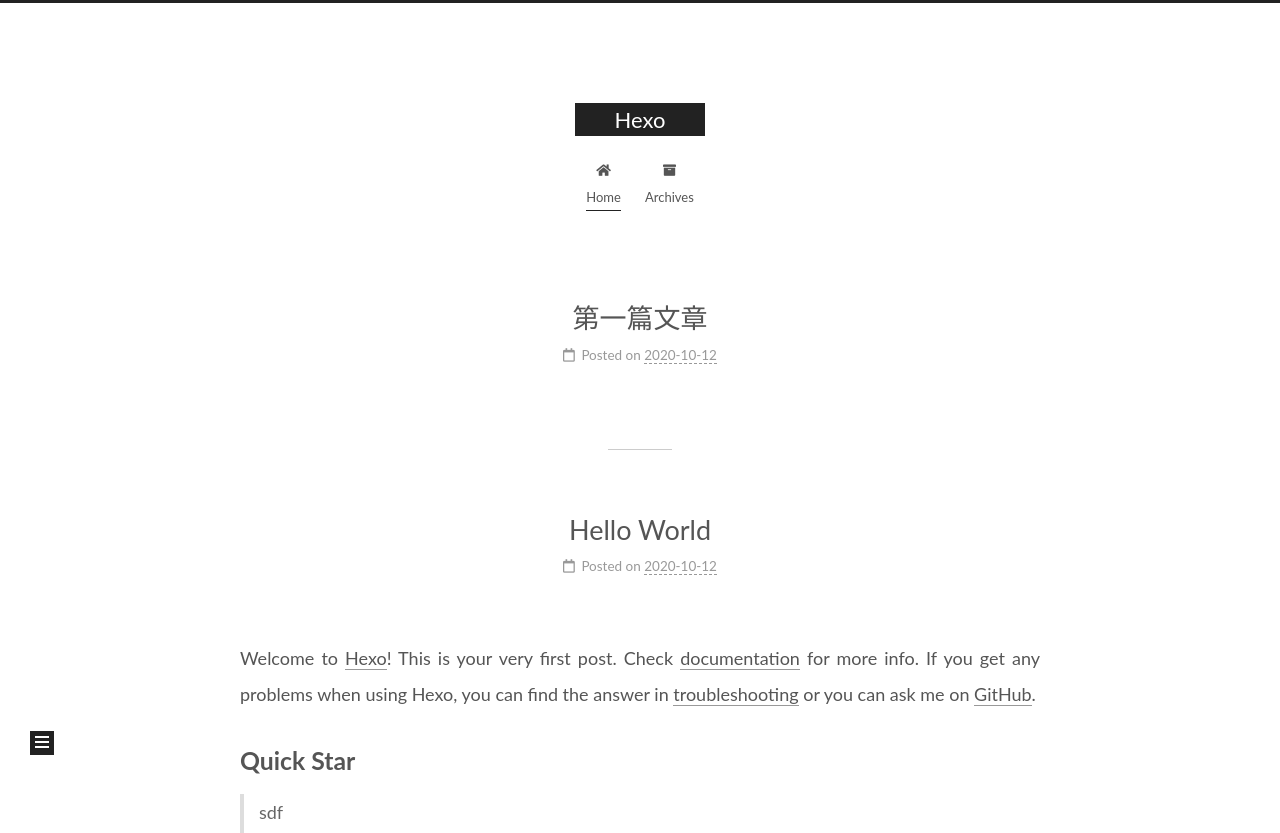
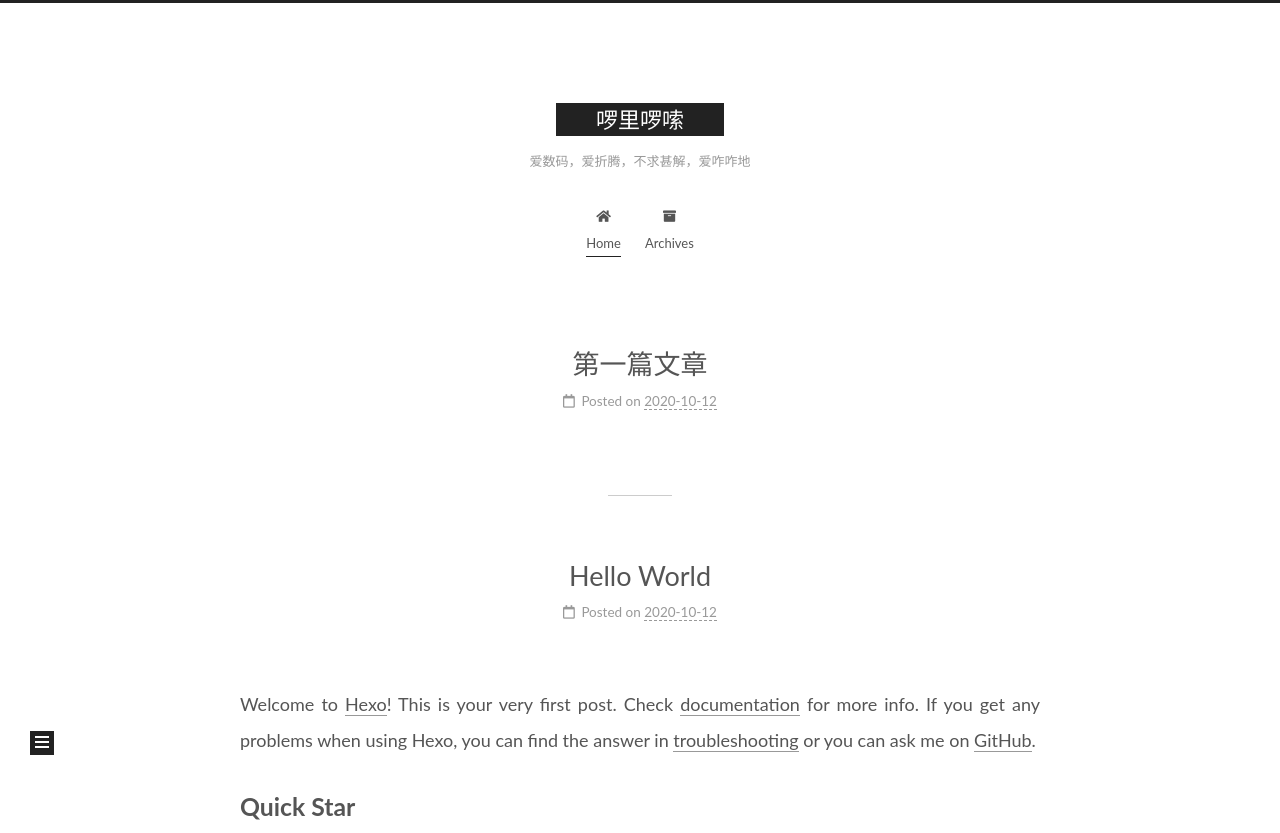
Before and after one commit to xxxyangyu/xxxyangyu.github.io, a plain HTML site: page index.html in a window 1280 px wide. Shown: the top 833 px of the page. Drawn offline with Linux system fonts and the light colour scheme.

Commit message:
Site updated: 2020-10-12 20:09:31

```diff
--- a/index.html
+++ b/index.html
@@ -21,9 +21,9 @@
   </script>
 
   <meta property="og:type" content="website">
-<meta property="og:title" content="Hexo">
+<meta property="og:title" content="啰里啰嗦">
 <meta property="og:url" content="http://example.com/index.html">
-<meta property="og:site_name" content="Hexo">
+<meta property="og:site_name" content="啰里啰嗦">
 <meta property="og:locale" content="en_US">
 <meta property="article:author" content="John Doe">
 <meta name="twitter:card" content="summary">
@@ -41,7 +41,7 @@
   };
 </script>
 
-  <title>Hexo</title>
+  <title>啰里啰嗦</title>
 
 
 
@@ -92,9 +92,10 @@
 
     <a href="/" class="brand" rel="start">
       <span class="logo-line-before"><i></i></span>
-      <h1 class="site-title">Hexo</h1>
+      <h1 class="site-title">啰里啰嗦</h1>
       <span class="logo-line-after"><i></i></span>
     </a>
+      <p class="site-subtitle" itemprop="description">爱数码，爱折腾，不求甚解，爱咋咋地</p>
   </div>
 
   <div class="site-nav-right">
@@ -154,7 +155,7 @@
     </span>
 
     <span hidden itemprop="publisher" itemscope itemtype="http://schema.org/Organization">
-      <meta itemprop="name" content="Hexo">
+      <meta itemprop="name" content="啰里啰嗦">
     </span>
       <header class="post-header">
         <h2 class="post-title" itemprop="name headline">
@@ -211,7 +212,7 @@
     </span>
 
     <span hidden itemprop="publisher" itemscope itemtype="http://schema.org/Organization">
-      <meta itemprop="name" content="Hexo">
+      <meta itemprop="name" content="啰里啰嗦">
     </span>
       <header class="post-header">
         <h2 class="post-title" itemprop="name headline">
```
Also changed, not shown: 2020/10/12/hello-world/index.html (+5 -4 lines), 2020/10/12/第一篇文章/index.html (+5 -4 lines), archives/2020/10/index.html (+5 -4 lines), archives/2020/index.html (+5 -4 lines), archives/index.html (+5 -4 lines).
